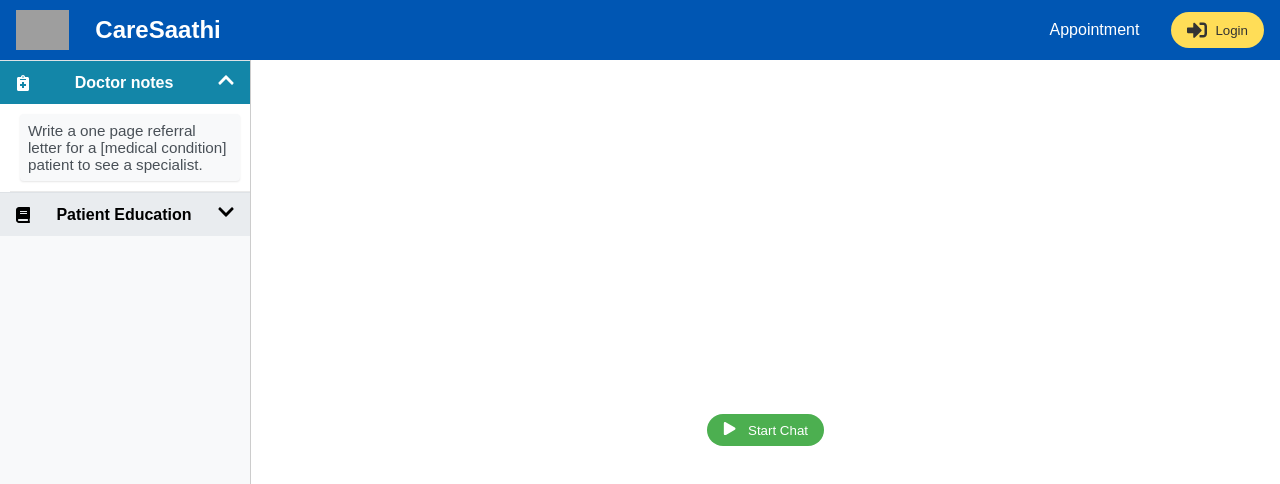
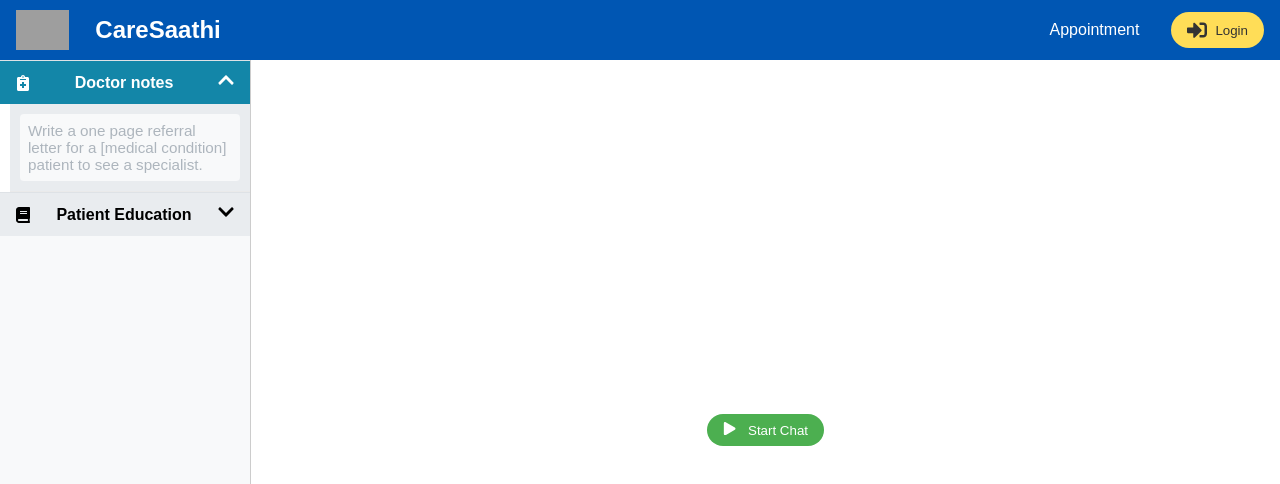
Before and after one commit to ap539813/LLM-Powered-Medical-ChatBot-old, a React (Create React App) app in the folder SaathiCare_React/: page / in a window 1280 px wide. Shown: the top 484 px of the page. Built offline with nearby package versions, Linux system fonts and the light colour scheme; grey boxes are pictures that could not be loaded.

Commit message:
Add files via upload

```diff
--- a/SaathiCare_React/src/components/SideBar/SideBar.css
+++ b/SaathiCare_React/src/components/SideBar/SideBar.css
@@ -34,14 +34,13 @@
     font-size: 0.95rem;
     display: flex;
     align-items: center;
-  }
+}
 
-  .section-item:hover {
+.section-item:hover {
     background-color: #e2e3e5;
     transform: scale(1.02);
     font-weight: 500;
-  }
-
+}
 
 .item-text {
     display: block;
@@ -63,12 +62,6 @@
     font-size: 18px;
 }
 
-.section-icon {
-    margin-right: 10px;
-    font-size: 1.5rem;
-    color: #17a2b8;
-}
-
 .active .section-header {
     background-color: #1386a8;
     color: white;
@@ -85,3 +78,16 @@
 .hide {
     display: none;
 }
+.section-item.disabled, .section-item.disabled .item-text {
+    color: #adb5bd;
+    pointer-events: none;
+}
+
+.section-item.disabled {
+    background-color: #e9ecef;
+    cursor: default;
+}
+
+.section-item.disabled .item-text {
+    box-shadow: none;
+}
--- a/SaathiCare_React/src/components/SideBar/SideBar.js
+++ b/SaathiCare_React/src/components/SideBar/SideBar.js
@@ -40,7 +40,7 @@ const Sidebar = ({ onPromptSelect }) => {
           </div>
           <div className={`section-content ${activeIndex === index ? 'show' : 'hide'}`}>
             {section.content.map((text, idx) => (
-              <div key={idx} className="section-item" onClick={() => onPromptSelect(text)}>
+              <div key={idx} className="section-item disabled">
                 <div className="item-text">{text}</div>
               </div>
             ))}
```
